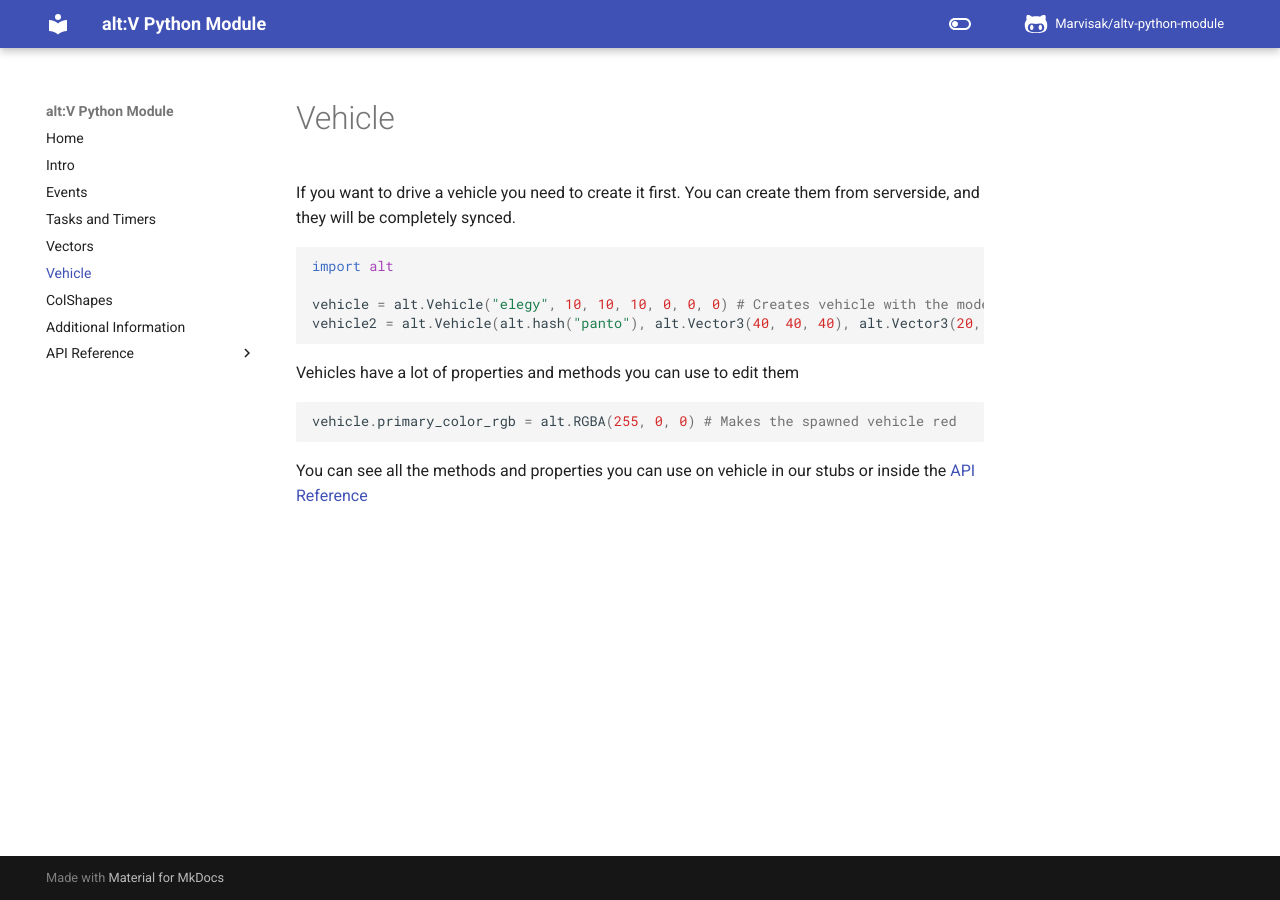
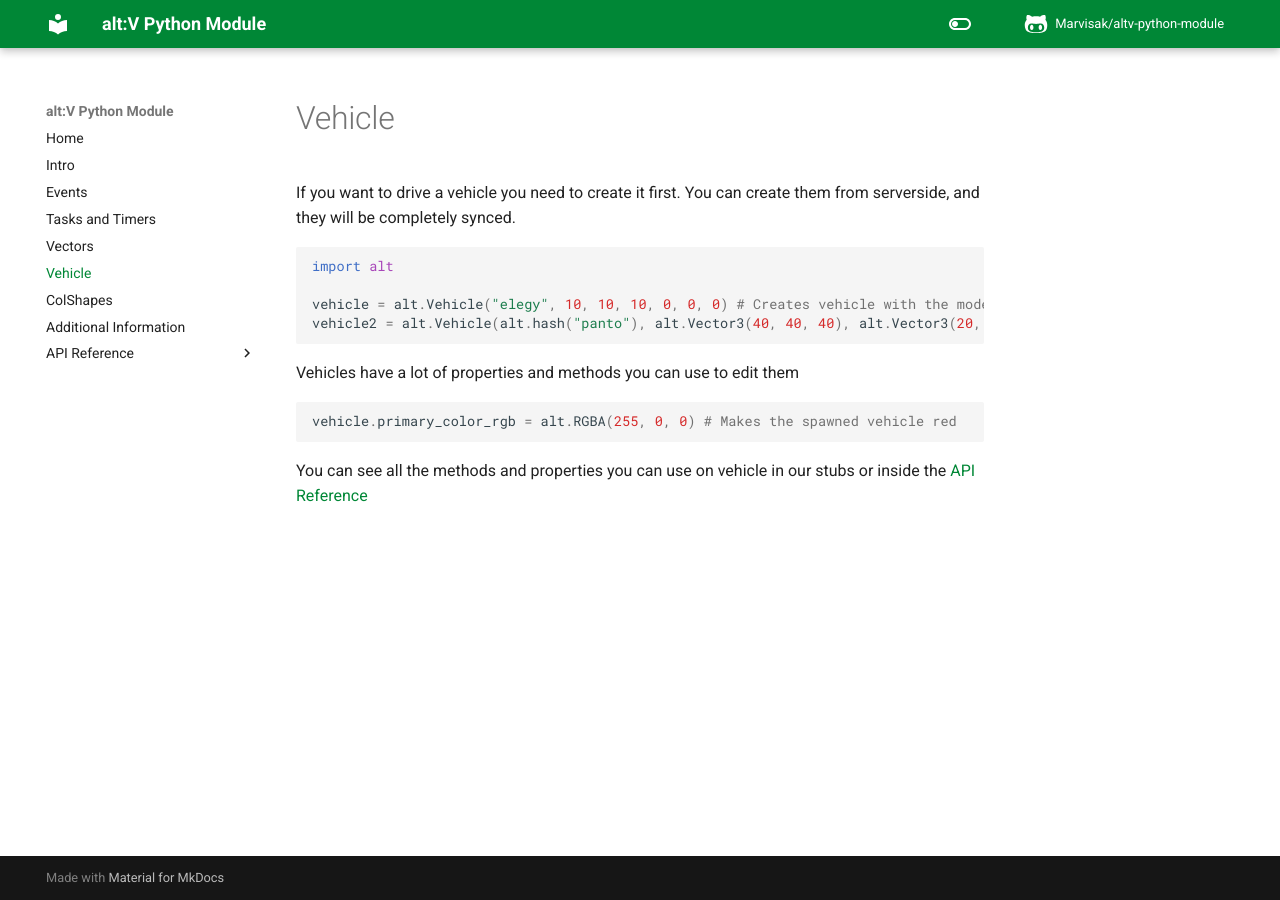
Before and after one commit to Marvisak/altv-python-module, an MkDocs documentation site: the page built from docs/articles/vehicle.md, in a window 1280 px wide. Built offline with MkDocs 1.6.1 and Material for MkDocs 9.7.7, drawn with Linux system fonts in a browser that asks for light colours; comment, search, counter and statistics services are not loaded.

Commit message:
Fixed lightmode in docs

```diff
--- a/docs/articles/stylesheets/extra.css
+++ b/docs/articles/stylesheets/extra.css
@@ -1,8 +1,16 @@
 :root {
-    --md-primary-fg-color:        #008736;
+    --md-primary-fg-color: #008736;
     --md-primary-fg-color--light: #F1F2F2;
-    --md-primary-fg-color--dark:  #1F1F1F;
+    --md-primary-fg-color--dark: #1F1F1F;
 }
+
+:root,
+[data-md-color-scheme=default] {
+    --md-primary-fg-color: #008736;
+    --md-primary-fg-color--light: #F1F2F2;
+    --md-primary-fg-color--dark: #1F1F1F;
+}
+
 
 div.doc-contents:not(.first) {
     padding-left: 25px;
```
